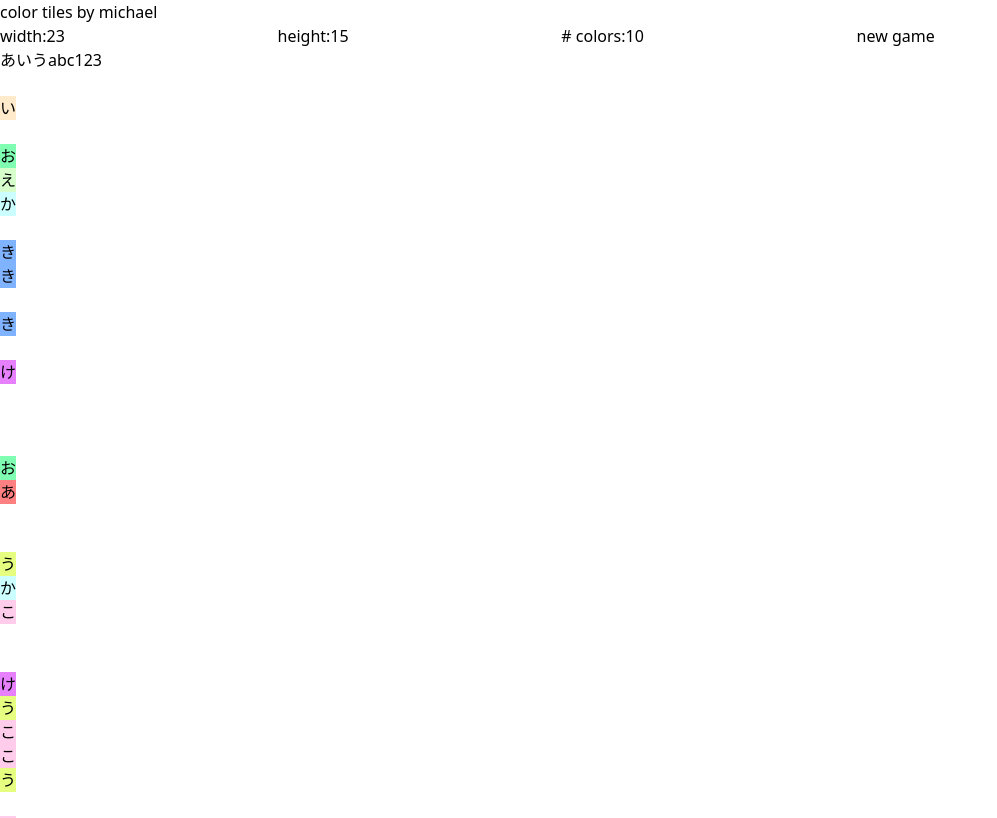
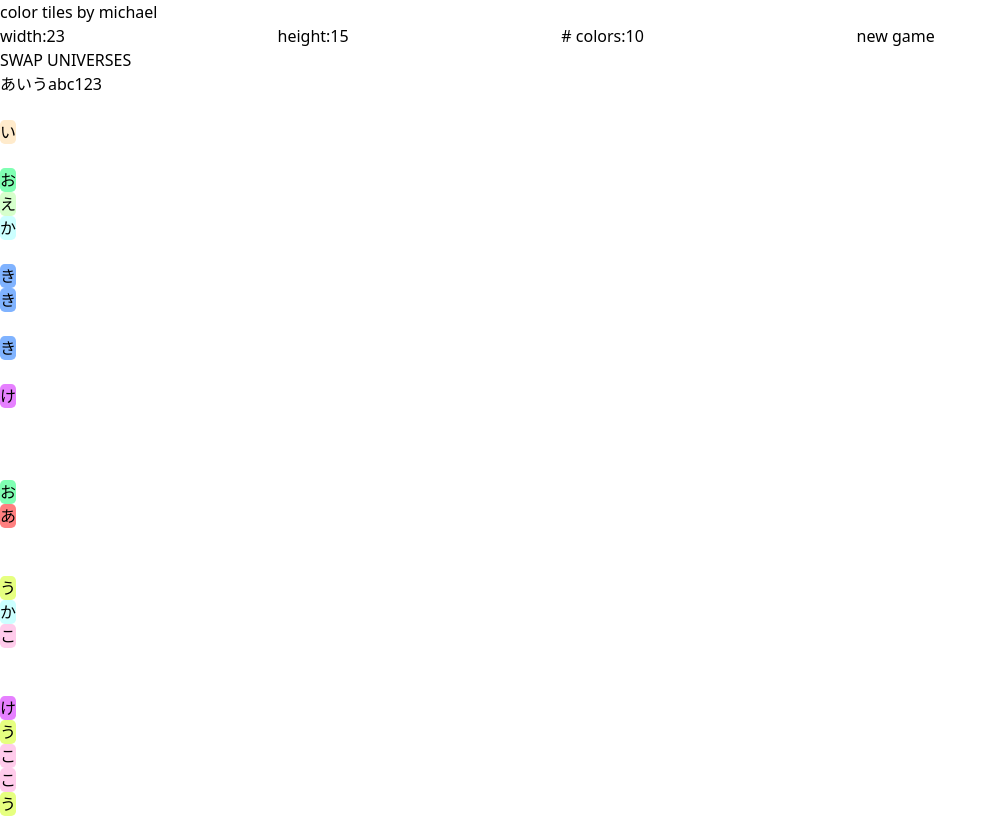
Before and after one commit to mizlan/colortiles, a React (Vite) app: page / in a window 1280 px wide. Shown: the top 818 px of the page, without its empty margins (0-997 px from the left). Built offline with nearby package versions, Linux system fonts and the light colour scheme.

Commit message:
add undo button (1 level deep)

```diff
--- a/src/App.tsx
+++ b/src/App.tsx
@@ -11,6 +11,9 @@ interface GameStore {
   alphabet: string;
   setAlphabet: (alphabet: Alphabet) => void;
   cells: Cell[];
+  undidCells: Cell[];
+  backup: () => void;
+  undo: () => void;
   height: number;
   width: number;
   numColors: number;
@@ -46,6 +49,15 @@ const useGameStore = create<GameStore>()(immer((set) => ({
     }
   }),
   cells: [],
+  undidCells: [],
+  backup: () => set((state) => {
+    state.undidCells = state.cells
+  }),
+  undo: () => set((state) => {
+    const tmp = state.cells
+    state.cells = state.undidCells
+    state.undidCells = tmp
+  }),
   height: 15,
   width: 23,
   numColors: 10,
@@ -55,6 +67,7 @@ const useGameStore = create<GameStore>()(immer((set) => ({
     state.numColors = numColors
     state.cells = new Array(height * width);
     const amt = Math.floor(height * width / numColors * 0.6);
+    console.log(amt, "of each color")
     for (let i = 0; i < height * width; i++) {
       if (i >= amt * numColors) state.cells[i] = 'blank'
       else state.cells[i] = Math.floor(i / amt)
@@ -80,6 +93,7 @@ const Game = ({ width, height, numColors }: { width: number, height: number, num
       'hsl(' + Math.floor(color / numColors * 360) + ', 100%, ' + ((color % 2 === 0) ? '75' : '90') + '%)'
 
   const cells = useGameStore((state) => state.cells)
+  const backup = useGameStore((state) => state.backup)
   const refs = useRef(new Array(height * width))
   const hovered = useRef([] as number[])
 
@@ -117,10 +131,6 @@ const Game = ({ width, height, numColors }: { width: number, height: number, num
     return collected
   }
 
-  const isValid = () => {
-    return cells.filter((v, i) => v === 'blank' && commons(collect(i)).length > 0).length > 0
-  }
-
   const commons = (idxs: number[]) => {
     const colors = idxs.map(idx => cells[idx]) as number[]
     const clear = []
@@ -132,20 +142,22 @@ const Game = ({ width, height, numColors }: { width: number, height: number, num
     return clear
   }
 
+  const validSquares = new Set(cells.map((cell, idx) => ({ cell, idx })).filter((v) => v.cell === 'blank' && commons(collect(v.idx)).length > 0).map(({ idx }) => idx))
+
   const handler = (idx: number) => {
     if (cells[idx] !== 'blank')
       return
 
+    backup()
     const collected = collect(idx)
     const clear = commons(collected)
 
     for (const idx of clear) {
       useGameStore.getState().clearCell(idx)
     }
-
   }
 
-  if (loaded && !isValid()) {
+  if (loaded && validSquares.size === 0) {
     alert("GAME JOEVER!!!")
   }
 
@@ -173,7 +185,7 @@ const Game = ({ width, height, numColors }: { width: number, height: number, num
             className="w-8 h-8 transition-all absolute top-1/2 left-1/2 -translate-x-1/2 -translate-y-1/2 rounded text-slate-600"
             onClick={() => handler(i)}
             ref={e => refs.current[i] = e}
-            style={{ backgroundColor: colorCSS(v) }} disabled={v !== 'blank'}>
+            style={{ backgroundColor: colorCSS(v), borderRadius: validSquares.has(i) ? '0.4em' : '0.3em' }} disabled={v !== 'blank'}>
             {v === 'blank' ? ' ' : alphabet.charAt(v % alphabet.length)}
           </button>
         </div>
@@ -195,6 +207,7 @@ const App = () => {
   const height = useGameStore((state) => state.height)
   const numColors = useGameStore((state) => state.numColors)
   const setAlphabet = useGameStore((state) => state.setAlphabet)
+  const undo = useGameStore((state) => state.undo)
   const onSubmit = handleSubmit(data => {
     useGameStore.getState().initCells(data.height, data.width, data.numColors)
   })
@@ -211,6 +224,7 @@ const App = () => {
           <input defaultValue="10" {...register('numColors')} className="bg-stone-50 px-2 py-1 w-12" />
           <button type="submit" className="bg-lime-200 ml-2 px-2 py-1">new game</button>
         </form>
+        <button onClick={() => undo()}>SWAP UNIVERSES</button>
         <ToggleGroup.Root
           type="single"
           defaultValue="hiragana"
```
